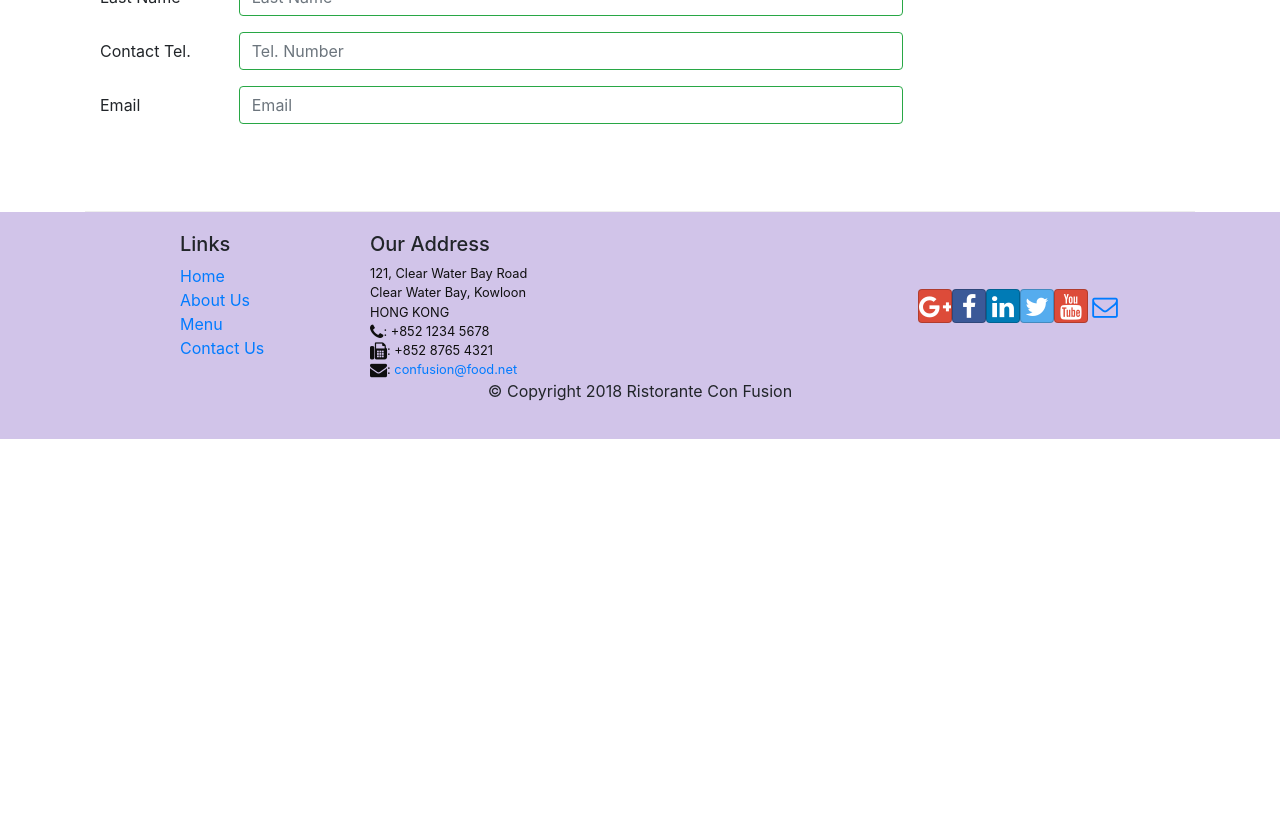
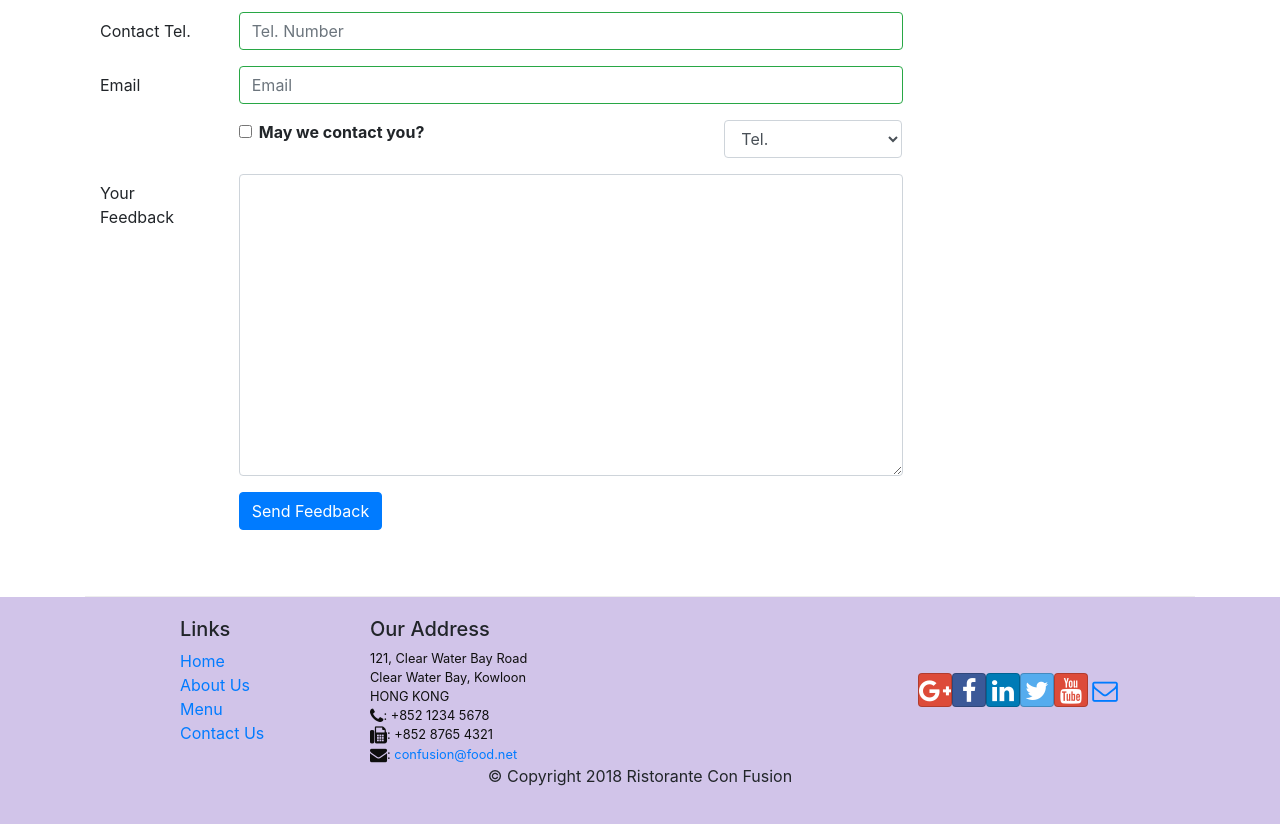
Before and after one commit to MA-Ahmad/dishes-library, a React (Create React App) app: page /contactus in a window 1280 px wide. Shown: the part 1060-1884 px from the top of the page. Before the commit the page ends 1499 px from the top, so only its background shows below. Built offline with nearby package versions, Linux system fonts and the light colour scheme.

Commit message:
Controlled Form Validation Issues fixed

```diff
--- a/src/components/ContactComponent.js
+++ b/src/components/ContactComponent.js
@@ -239,6 +239,54 @@ class Contact extends Component {
                   <FormFeedback>{errors.email}</FormFeedback>
                 </Col>
               </FormGroup>
+              <FormGroup row>
+                <Col md={{ size: 6, offset: 2 }}>
+                  <FormGroup check>
+                    <Label check>
+                      <Input
+                        type="checkbox"
+                        name="agree"
+                        checked={this.state.agree}
+                        onChange={this.handleInputChange}
+                      />{" "}
+                      <strong>May we contact you?</strong>
+                    </Label>
+                  </FormGroup>
+                </Col>
+                <Col md={{ size: 3, offset: 1 }}>
+                  <Input
+                    type="select"
+                    name="contactType"
+                    value={this.state.contactType}
+                    onChange={this.handleInputChange}
+                  >
+                    <option>Tel.</option>
+                    <option>Email</option>
+                  </Input>
+                </Col>
+              </FormGroup>
+              <FormGroup row>
+                <Label htmlFor="message" md={2}>
+                  Your Feedback
+                </Label>
+                <Col md={10}>
+                  <Input
+                    type="textarea"
+                    id="message"
+                    name="message"
+                    rows="12"
+                    value={this.state.message}
+                    onChange={this.handleInputChange}
+                  ></Input>
+                </Col>
+              </FormGroup>
+              <FormGroup row>
+                <Col md={{ size: 10, offset: 2 }}>
+                  <Button type="submit" color="primary">
+                    Send Feedback
+                  </Button>
+                </Col>
+              </FormGroup>
             </Form>
           </div>
         </div>
```
